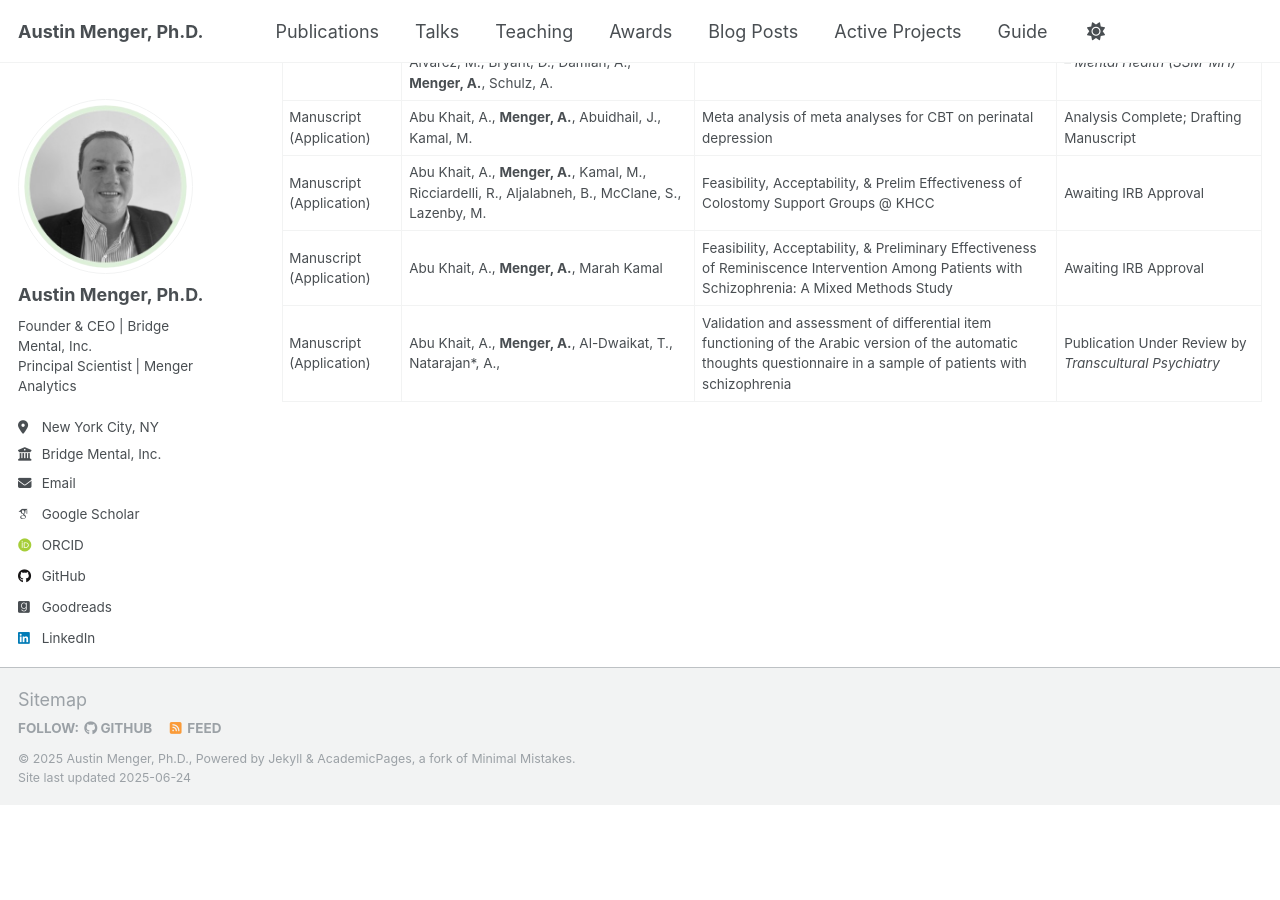
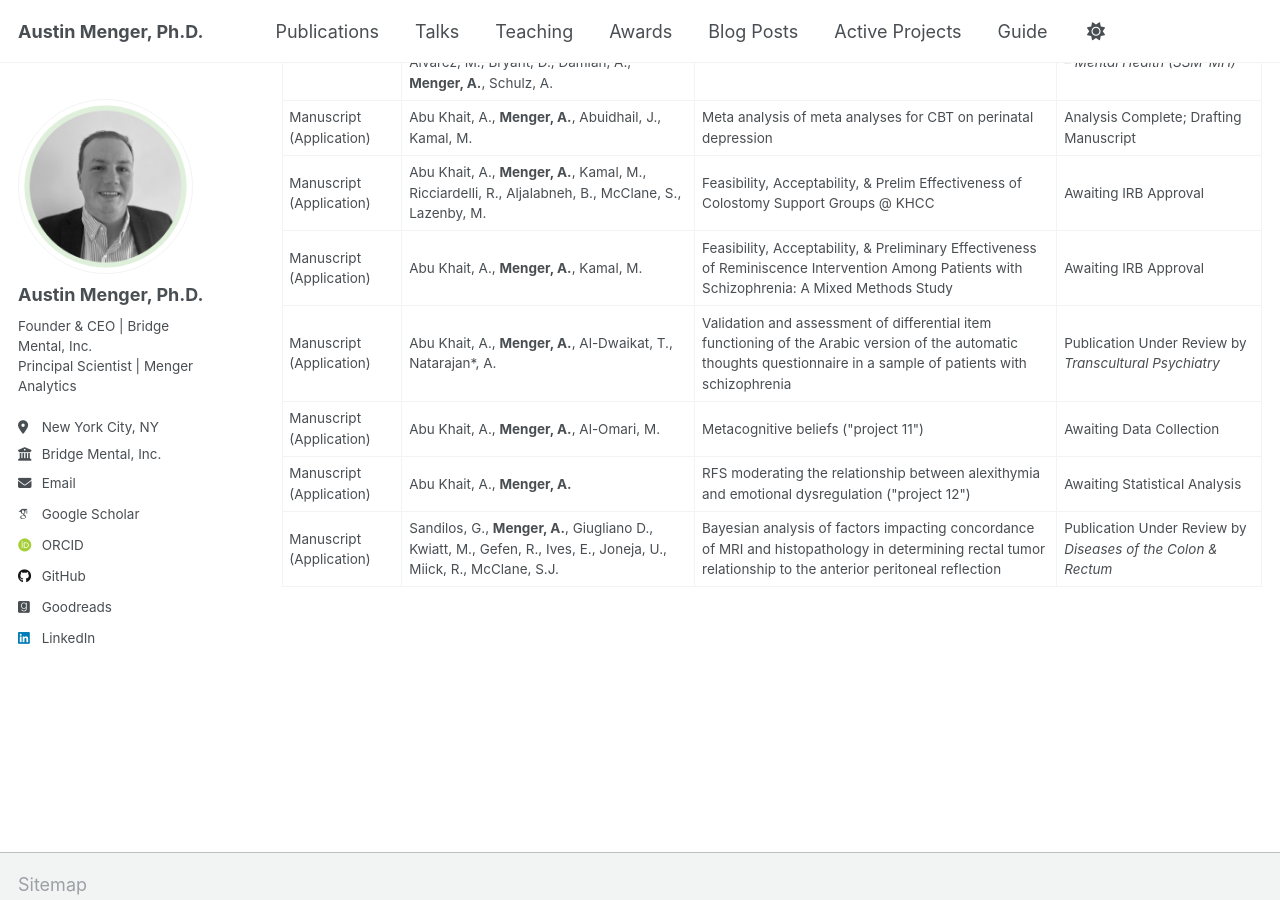
Before and after one commit to austinmenger/austinmenger.github.io, a Jekyll site: the page built from _pages/active_projects.md, in a window 1280 px wide and 900 px high, scrolled down 946 px. Built offline with Jekyll 4.4.1, drawn with Linux system fonts in a browser that asks for light colours; some web fonts are replaced; before the commit the page ends 1751 px from its top, so only the background shows below that.

Commit message:
Update active_projects.md

```diff
--- a/_pages/active_projects.md
+++ b/_pages/active_projects.md
@@ -105,15 +105,33 @@ author_profile: true
  </tr>
  <tr>
   <td>Manuscript (Application)</td>
-  <td>Abu Khait, A., <b>Menger, A.</b>, Marah Kamal</td>
+  <td>Abu Khait, A., <b>Menger, A.</b>, Kamal, M.</td>
   <td>Feasibility, Acceptability, & Preliminary Effectiveness of Reminiscence Intervention Among Patients with Schizophrenia: A Mixed Methods Study</td>
   <td>Awaiting IRB Approval</td>
  </tr>
  <tr>
   <td>Manuscript (Application)</td>
-  <td>Abu Khait, A., <b>Menger, A.</b>, Al-Dwaikat, T., Natarajan*, A., </td>
+  <td>Abu Khait, A., <b>Menger, A.</b>, Al-Dwaikat, T., Natarajan*, A. </td>
   <td>Validation and assessment of differential item functioning of the Arabic version of the automatic thoughts questionnaire in a sample of patients with schizophrenia</td>
   <td>Publication Under Review by <em>Transcultural Psychiatry </em></td>
+ </tr>
+  <tr>
+  <td>Manuscript (Application)</td>
+  <td>Abu Khait, A., <b>Menger, A.</b>, Al-Omari, M.</td>
+  <td>Metacognitive beliefs ("project 11")</td>
+  <td>Awaiting Data Collection</td>
+ </tr>
+ <tr>
+  <td>Manuscript (Application)</td>
+  <td>Abu Khait, A., <b>Menger, A.</b></td>
+  <td>RFS moderating the relationship between alexithymia and emotional dysregulation ("project 12")</td>
+  <td>Awaiting Statistical Analysis</td>
+ </tr>
+ <tr>
+  <td>Manuscript (Application)</td>
+  <td>Sandilos, G., <b>Menger, A.</b>, Giugliano D., Kwiatt, M., Gefen, R., Ives, E., Joneja, U., Miick, R., McClane, S.J.</td>
+  <td>Bayesian analysis of factors impacting concordance of MRI and histopathology in determining rectal tumor relationship to the anterior peritoneal reflection</td>
+  <td>Publication Under Review by <em>Diseases of the Colon & Rectum</em></td>
  </tr>
 </table>
 
```
